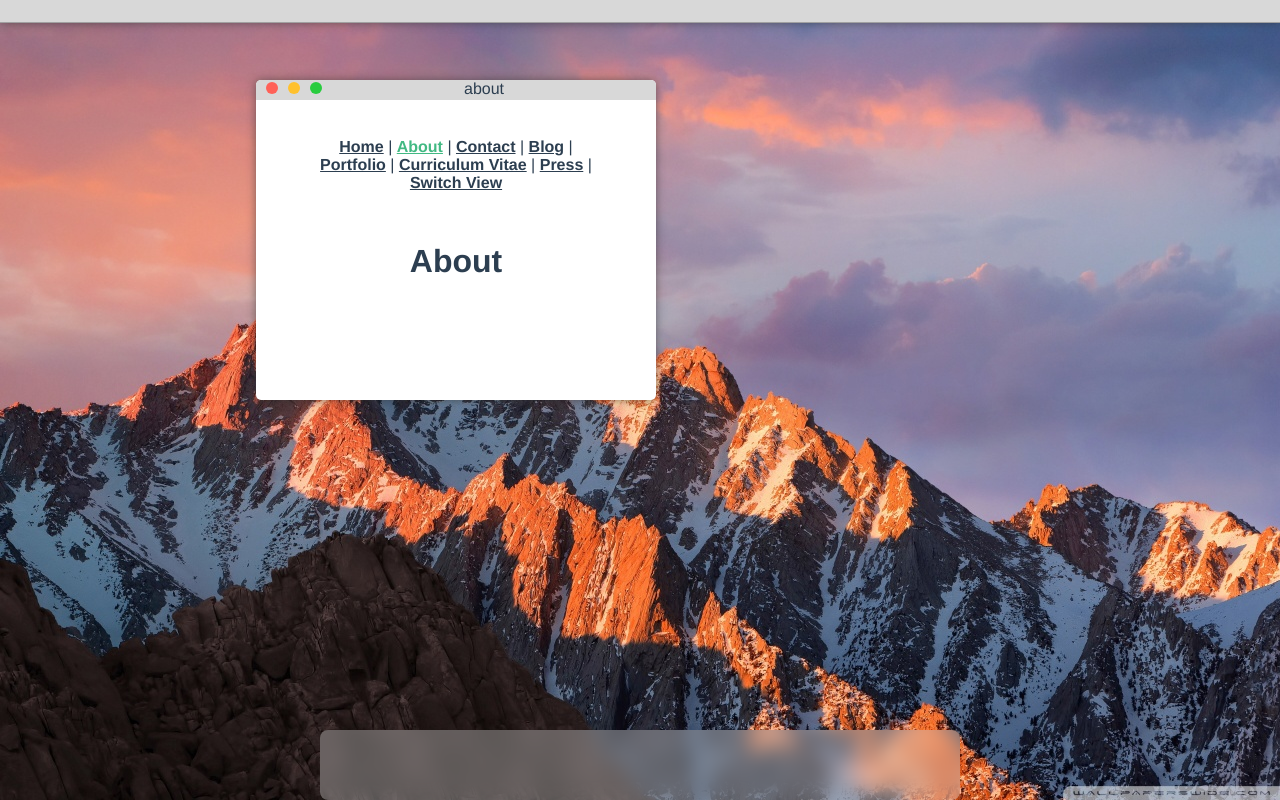
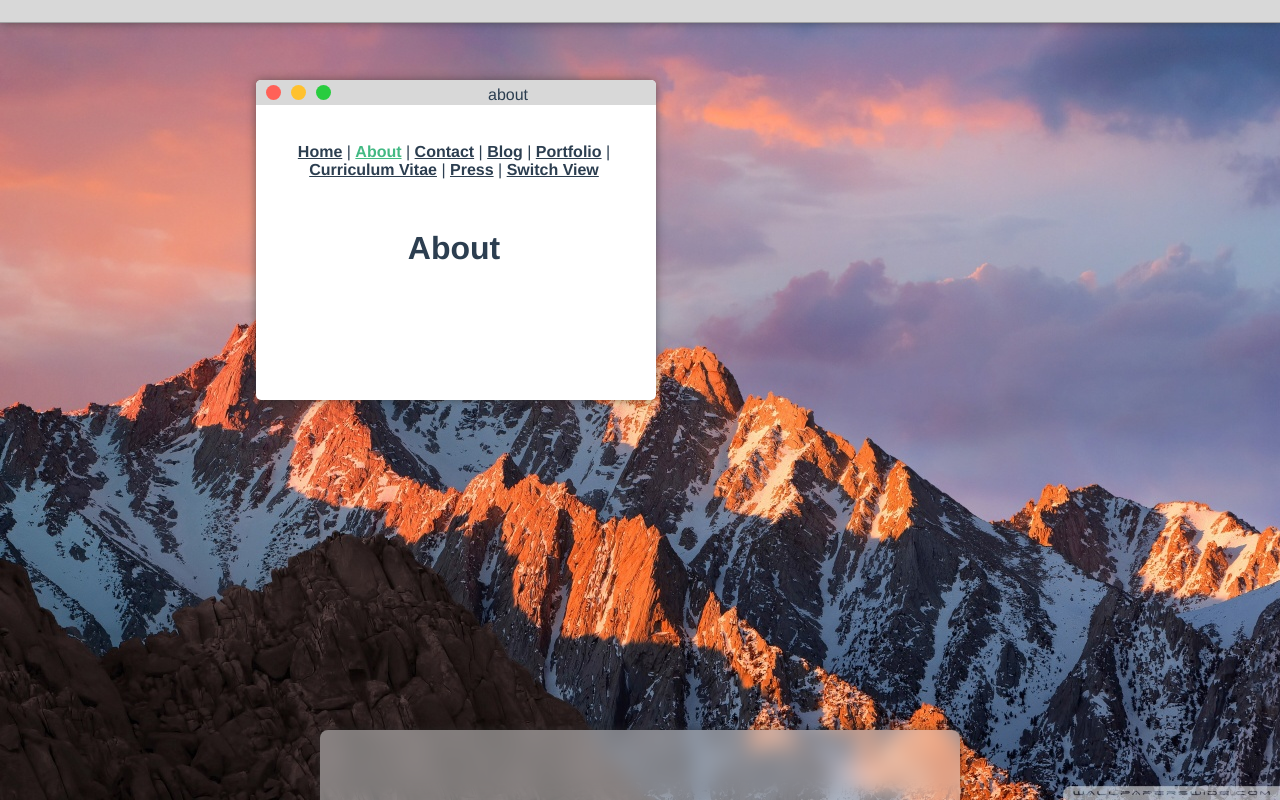
Before and after one commit to karadalex/karadalex-website, a Vue app: page / in a window 1280 px wide. Built offline with nearby package versions, Linux system fonts and the light colour scheme.

Commit message:
small style and cursor details

```diff
--- a/src/components/Browser.vue
+++ b/src/components/Browser.vue
@@ -21,5 +21,9 @@ export default {
 </script>
 
 <style lang="scss" scoped>
-
+iframe {
+  border: none;
+  width: 99%;
+  height: 99%;
+}
 </style>
--- a/src/components/Dock.vue
+++ b/src/components/Dock.vue
@@ -44,7 +44,9 @@ export default {
   overflow: hidden;
   // margin-left: -175px;
   // margin-top: -250px;
-  border-radius: 8px;
+  border-top-left-radius: 8px;
+  border-top-right-radius: 8px;
+  box-shadow: 0px 0px 10px rgba(49, 49, 49, 0.582);
 }
 
 .os-dock:before{
@@ -57,7 +59,7 @@ export default {
   bottom: 0;
   right: 0;
   background: inherit;
-  box-shadow: inset 0 0 0 200px rgba(255, 255, 255, 0.3);
+  box-shadow: inset 0 0 0 200px rgba(255, 255, 255, 0.438);
   filter: blur(10px);
 }
 
--- a/src/components/Window.vue
+++ b/src/components/Window.vue
@@ -2,7 +2,9 @@
   <div class="os-window-container">
     <div class="os-window resize-drag">
       <WindowTopbar :windowName="appName"/>
-      <slot></slot>
+      <div class="os-window-slot resize-left resize-bottom resize-right">
+        <slot></slot>
+      </div>
     </div>
   </div>
 </template>
@@ -26,7 +28,7 @@ export default {
     interact('.resize-drag')
       .draggable({
         inertia: false,
-        edges: { left: false, right: false, bottom: false, top: true },
+        edges: { left: false, right: false, bottom: false, top: '.drag-top' },
         onmove: function (event) {
           var target = event.target,
             // keep the dragged position in the data-x/data-y attributes
@@ -53,7 +55,7 @@ export default {
       })
       .resizable({
         // resize from all edges and corners
-        edges: { left: true, right: true, bottom: true, top: false },
+        edges: { left: '.resize-left', right: true, bottom: true, top: false },
 
         modifiers: [
           // keep the edges inside the parent
@@ -105,6 +107,7 @@ export default {
 .resize-drag {
   box-sizing: border-box;
   touch-action: none;
+  user-select: none;
 }
 
 .os-window {
@@ -118,11 +121,10 @@ export default {
   // Initial position of browser window
   top: 10vh;
   left: 20vw;
+}
 
-  iframe {
-    border: none;
-    width: 90%;
-    height: 90%;
-  }
+.os-window-slot {
+  width: 99%;
+  height: 99%;
 }
 </style>
--- a/src/components/WindowTopbar.vue
+++ b/src/components/WindowTopbar.vue
@@ -23,7 +23,7 @@ export default {
 <style lang="scss" scoped>
 .os-window-topbar {
   width: 100%;
-  height: 20px;
+  height: 25px;
   background-color: #d8d8d8;
   border-top-left-radius: 5px;
   border-top-right-radius: 5px;
@@ -31,7 +31,7 @@ export default {
 
 .os-window-topbar-name-container {
   text-align: left;
-  width: 80%;
+  width: 70%;
   display: inline-block;
 }
 
@@ -42,29 +42,44 @@ export default {
 // Window buttons
 .os-window-topbar-btns {
   text-align: left;
-  width: 20%;
+  width: 30%;
   display: inline-block;
+  cursor: default;
 }
 .bar-min-btn, .bar-exp-btn, .bar-cls-btn {
   display: inline-block;
   margin-left: 10px;
-  width: 12px;
-  height: 12px;
+  margin-top: 5px;
+  width: 15px;
+  height: 15px;
   border-radius: 100%;
+
+  &:hover {
+    cursor: pointer;
+  }
 }
 
 // Minimize button
 .bar-min-btn {
   background-color: #29cc3f;
+  &:hover {
+    background-color: #008a12;
+  }
 }
 
 // Expand button
 .bar-exp-btn {
   background-color: #ffc12e;
+  &:hover {
+    background-color: #c98c00;
+  }
 }
 
 // Close button
 .bar-cls-btn {
   background-color: #ff6158;
+  &:hover {
+    background-color: #ff2b1f;
+  }
 }
 </style>
```
